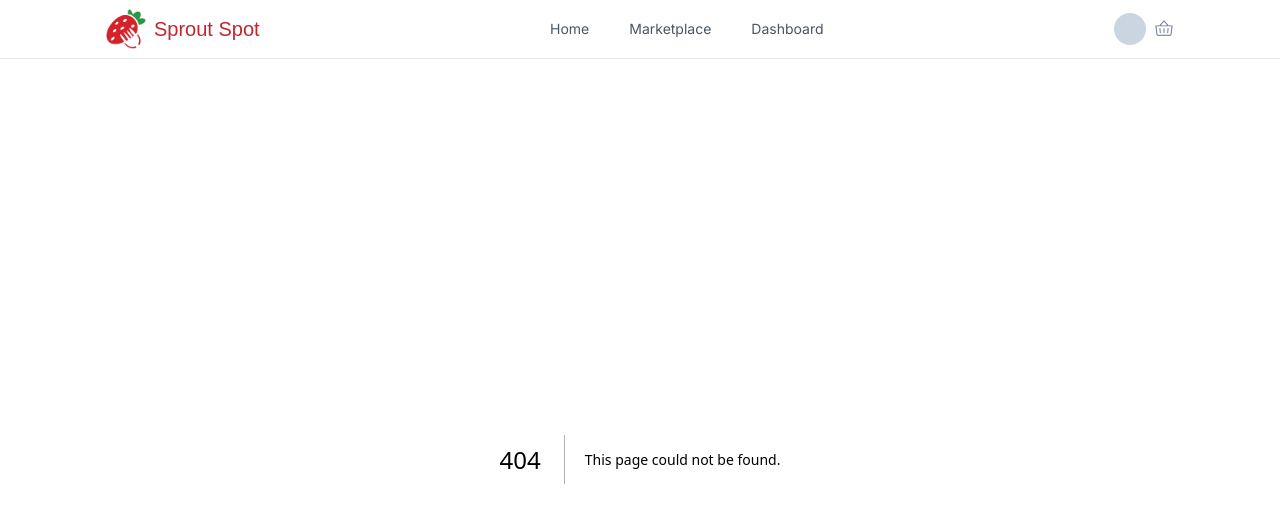
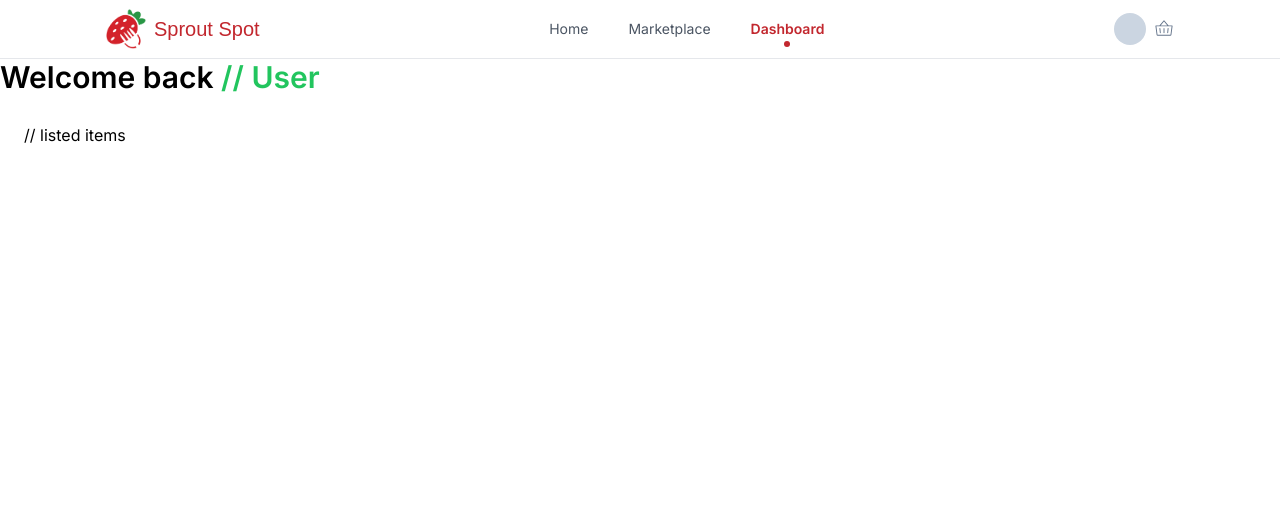
Before and after one commit to marcusgeorgievski/sprout-spot, a Next.js app: page /dashboard in a window 1280 px wide. Before the commit this address had no page. Shown: the top 522 px of the page. Built offline with nearby package versions, Linux system fonts and the light colour scheme; a web font is replaced by a local one.

Commit message:
Andrew Lee

```diff
--- /dev/null
+++ b/src/app/dashboard/page.js
@@ -0,0 +1,24 @@
+"use client"
+
+import React from "react"
+
+export default function Dashboard() {
+    return (
+        <div>
+
+            <h2 className="mb-5 text-3xl font-semibold">
+                Welcome back <span className="text-green-500">// User</span>
+            </h2>
+
+            {/* menu */}
+            <p className="w-45 pl-6 pr-20 py-2 text-black bg-black-300 rounded-lg font-lg">
+                <ul>
+            // listed items
+                </ul>
+            </p>
+
+        </div>
+
+
+    )
+}
--- a/src/app/marketplace/[shopId]/shop-page.jsx
+++ b/src/app/marketplace/[shopId]/shop-page.jsx
@@ -2,7 +2,7 @@ import Image from "next/image"
 
 export default function ShopPage({ shop }) {
   return (
-    <di className="grid grid-cols-1 gap-4 sm:grid-cols-2">
+    <div className="grid grid-cols-1 gap-4 sm:grid-cols-2">
       <div>
         <Image
           src={shop.image}
@@ -21,6 +21,8 @@ export default function ShopPage({ shop }) {
 
         <p className=" text-slate-700">{shop.description}</p>
       </div>
-    </di>
+
+
+    </div>
   )
 }
--- a/src/app/page.js
+++ b/src/app/page.js
@@ -95,7 +95,7 @@ function Hero2() {
           </p>
 
           <Link
-            href={"/marektplace"}
+            href={"/marketplace"}
             className="inline-block px-6 py-1 text-green-700 bg-green-300 rounded-lg font-lg"
           >
             Explore
--- a/src/components/header.jsx
+++ b/src/components/header.jsx
@@ -27,7 +27,7 @@ export default function Header() {
         <nav className="hidden gap-10 sm:flex">
           <NavItem href="/">Home</NavItem>
           <NavItem href="/marketplace">Marketplace</NavItem>
-          <NavItem href="/contact">Dashboard</NavItem>
+          <NavItem href="/dashboard">Dashboard</NavItem>
         </nav>
 
         <div className="flex items-center gap-2">
```
